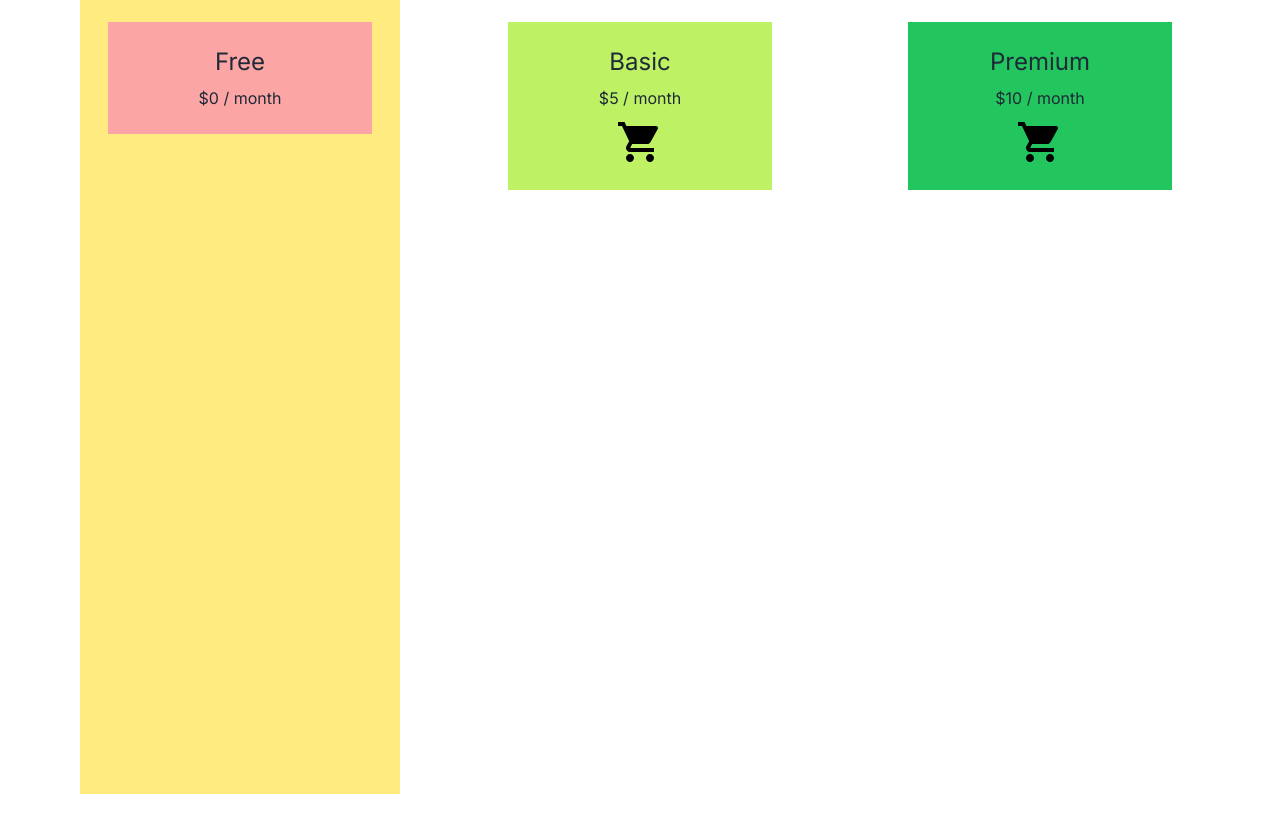
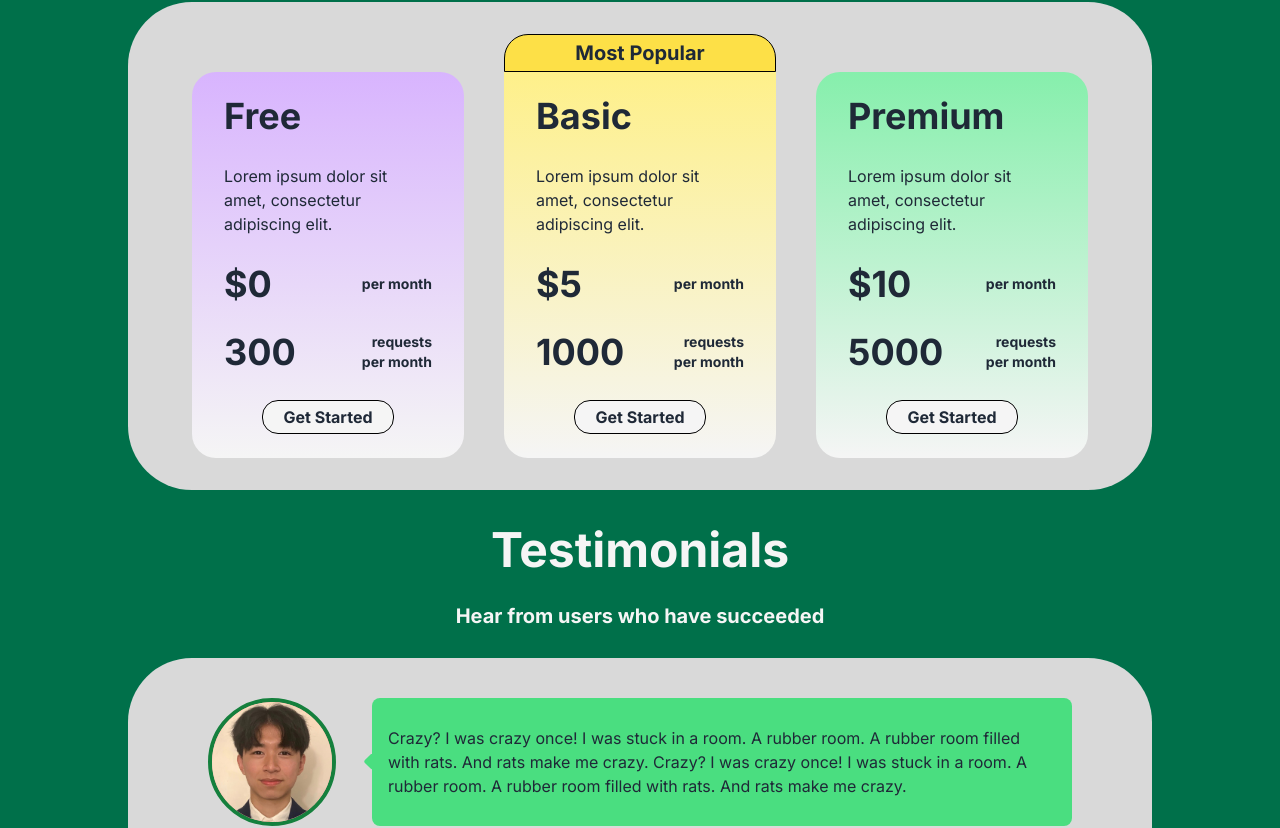
Before and after one commit to viLoqi/neo_client, a Next.js app: page /pricing in a window 1280 px wide. Shown: the part 232-1060 px from the top of the page. Before the commit the page ends 1026 px from the top, so only its background shows below. Built offline with nearby package versions, Linux system fonts and the light colour scheme; no server answers.

Commit message:
updated the pricing page to match the figma

```diff
--- a/app/(routes)/pricing/page.tsx
+++ b/app/(routes)/pricing/page.tsx
@@ -1,64 +1,178 @@
 "use client"
 import { useEffect, useState } from "react";
 import Link from "next/link";
+import Image from "next/image";
 
 import { useAuthState } from "react-firebase-hooks/auth";
 import { auth } from "@/app/_modules/firebase"
 
 import { Navbar } from "@/app/_components/Navbar";
 
+interface tierCard {
+    tier: string;
+    text: string;
+    cost: number;
+    requests: number;
+    grad_bg_color: string; // gradiant color (starts at the top)
+    accent_bg_color: string; // the bg-color of the top bar and (optionally) the get started button
+    isMostPopular: boolean;
+}
+
+interface testimonialCard {
+    image_url: string;
+    text: string;
+    text_bubble_color: string;
+    isFacingRight?: boolean;
+}
+
 const PricingPage = () => {
     const [user, loading] = useAuthState(auth);
-    const [tier, setTier] = useState("Free");
+    const [userTier, setUserTier] = useState("");
 
     useEffect(() => {
         if (!loading)
             fetch(`/api/payment/user?email=${user?.email}`).then((res) => res.json())
-                .then((userData) => setTier(userData.tier)).catch((e) => console.log("User not found!"));
+                .then((userData) => setUserTier(userData.tier)).catch((e) => console.log("User not found!"));
     }, [loading, user?.email])
 
 
-    // =========== STYLING ===========
-    const flexChildStyle = "m-7 py-6 flex flex-col justify-evenly items-center gap-y-2";
-    const shoppingCartSVG = <svg xmlns="http://www.w3.org/2000/svg" width="48" height="48" id="cart"><path d="M14 36c-2.21 0-3.98 1.79-3.98 4s1.77 4 3.98 4 4-1.79 4-4-1.79-4-4-4zM2 4v4h4l7.19 15.17-2.7 4.9c-.31.58-.49 1.23-.49 1.93 0 2.21 1.79 4 4 4h24v-4H14.85c-.28 0-.5-.22-.5-.5 0-.09.02-.17.06-.24L16.2 26h14.9c1.5 0 2.81-.83 3.5-2.06l7.15-12.98c.16-.28.25-.61.25-.96a2 2 0 0 0-2-2H10.43l-1.9-4H2zm32 32c-2.21 0-3.98 1.79-3.98 4s1.77 4 3.98 4 4-1.79 4-4-1.79-4-4-4z"></path><path fill="none" d="M0 0h48v48H0z"></path></svg>
+    const tierCard = ({ tier, text, cost, requests, grad_bg_color, accent_bg_color, isMostPopular }: tierCard) => {
+        const isCurrentTier: boolean = tier === userTier;
+        const displayTopBar: boolean = isCurrentTier || isMostPopular;
+
+        return (
+            <div className="text-left max-w-[17rem]">
+                {/* (Optional) Most Popular / Your Current Tier */}
+                <div className={`p-1 rounded-t-3xl border-app-black border-[1px] ${displayTopBar ? '' : 'opacity-0'} ${accent_bg_color}`}>
+                    <h1 className="text-xl font-bold text-center">{isCurrentTier ? "YOUR CURRENT TIER" : "Most Popular"}</h1>
+                </div>
+
+                <div className={`py-6 px-8 ${displayTopBar ? "rounded-b-3xl" : "rounded-3xl"} flex flex-col gap-y-7 bg-gradient-to-b ${grad_bg_color} to-app-white`}>
+                    <h1 className="block text-4xl font-bold">{tier}</h1>
+                    <h2 className="">{text}</h2>
+
+                    <div className="flex justify-between items-center font-bold">
+                        <h1 className="text-4xl">${cost}</h1>
+                        <p className="text-sm text-right">per month</p>
+                    </div>
+
+                    <div className="flex justify-between items-center font-bold">
+                        <h1 className="text-4xl">{requests}</h1>
+                        <p className="text-sm text-right">requests<br />per month</p>
+                    </div>
+
+                    <Link className={`py-1 px-5 place-self-center rounded-2xl border-app-black border-[1px] font-bold bg-app-white`} href={"#"}>Get Started</Link>
+                </div>
+            </div>
+        );
+    }
+
+    const tiers: tierCard[] = [
+        {
+            tier: "Free",
+            text: "Lorem ipsum dolor sit amet, consectetur adipiscing elit.",
+            cost: 0,
+            requests: 300,
+            grad_bg_color: "from-purple-300",
+            accent_bg_color: "bg-purple-400",
+            isMostPopular: false,
+        },
+        {
+            tier: "Basic",
+            text: "Lorem ipsum dolor sit amet, consectetur adipiscing elit.",
+            cost: 5,
+            requests: 1000,
+            grad_bg_color: "from-yellow-200",
+            accent_bg_color: "bg-yellow-300",
+            isMostPopular: true,
+        },
+        {
+            tier: "Premium",
+            text: "Lorem ipsum dolor sit amet, consectetur adipiscing elit.",
+            cost: 10,
+            requests: 5000,
+            grad_bg_color: "from-green-300",
+            accent_bg_color: "bg-green-400",
+            isMostPopular: false,
+        },
+    ]
+
+    const testimonialCard = ({ image_url, text, text_bubble_color, isFacingRight = true }: testimonialCard) => {
+        return (
+            <div className={`flex ${isFacingRight ? "flex-row-reverse" : "flex-row"} justify-start gap-6`}>
+                {/* Profile Picture */}
+                <div className="w-[8rem] h-[8rem] relative flex-none bg-red-300 rounded-full border-app-accent border-4">
+                    <Image
+                        src={image_url}
+                        alt="User Testimonial Picture"
+                        layout="fill"
+                        objectFit="cover"
+                        className="rounded-full absolute"
+                    />
+                </div>
+
+                {/* Speech Bubble */}
+                <div className={`h-[8rem] flex ${isFacingRight ? "flex-row-reverse justify-start" : "flex-row justify-end"} items-center`}>
+                    <div className="w-3 overflow-hidden">
+                        <div className={`h-4 ${text_bubble_color} rotate-45 transform ${isFacingRight ? "origin-top-left" : "origin-bottom-right"} rounded-sm`}></div>
+                    </div>
+                    <div className={`h-[8rem] max-h-[8rem] ${text_bubble_color} p-4 rounded-lg flex-1 ${isFacingRight ? "justify-end text-right" : "justify-start text-left"} flex items-center`}>{text}</div>
+                </div>
+            </div>
+        );
+    }
+
+    const testimonials: testimonialCard[] = [
+        {
+            image_url: "/dummy-user-pic.jpg",
+            text: "Crazy? I was crazy once! I was stuck in a room. A rubber room. A rubber room filled with rats. And rats make me crazy. Crazy? I was crazy once! I was stuck in a room. A rubber room. A rubber room filled with rats. And rats make me crazy.",
+            text_bubble_color: "bg-green-400"
+        },
+        {
+            image_url: "/google-logo.png",
+            text: "Loqi is legit the greatest app to have existed of all time!",
+            text_bubble_color: "bg-green-400"
+        },
+        {
+            image_url: "/google-logo.png",
+            text: "Loqi is legit the greatest app to have existed of all time!",
+            text_bubble_color: "bg-green-400"
+        },
+        {
+            image_url: "/dummy-user-pic.jpg",
+            text: "Crazy? I was crazy once! I was stuck in a room. A rubber room. A rubber room filled with rats. And rats make me crazy. Crazy? I was crazy once! I was stuck in a room. A rubber room. A rubber room filled with rats. And rats make me crazy.",
+            text_bubble_color: "bg-green-400"
+        },
+    ]
+
 
     return (
-        <div>
+        <div className="min-h-screen pb-[4rem] bg-app-primary">
             <Navbar />
-            <div className="text-center">
-                <h1 className="text-3xl m-5">Loqi Subscription</h1>
-                <p className="text-gray-500 m-4">Logged in as {user?.displayName}</p>
-                <p className="text-[#FFD700] m-4 font-bold">Current Tier: {tier}</p>
+            <div className="text-center mt-8">
+                <div className="flex flex-col place-items-center gap-7">
+                    <h1 className="text-5xl font-bold text-app-white">Pricing Plans</h1>
+                    <p className="text-xl font-bold text-app-white">Choose the plan that best suits your needs</p>
 
-                <div className="w-full flex justify-evenly">
-                    <div className={"w-1/4 h-screen " + (tier === "Free" ? "bg-[#FFD700]/[.50]" : "")}>
-                        <div className={flexChildStyle + " bg-red-300"}>
-                            <p className="text-2xl">Free</p>
-                            <p className="text-1xl">$0 / month</p>
-                        </div>
+                    {/* Displays all current tiers */}
+                    <div className="w-[80%] py-8 px-10 bg-app-gray rounded-[4rem] flex gap-10 justify-center">
+                        {tiers.map(t => tierCard(t))}
                     </div>
 
-                    <div className={"w-1/4 h-screen " + (tier === "Basic" ? "bg-[#FFD700]/[.50]" : "")}>
-                        <Link className={flexChildStyle + " bg-lime-300 cursor-pointer"} href="/checkout/basic">
-                            <p className="text-2xl">Basic</p>
-                            <p className="text-1xl">$5 / month</p>
-                            {shoppingCartSVG}
-                        </Link>
-                    </div>
+                    <h1 className="mt-2 text-5xl font-bold text-app-white">Testimonials</h1>
+                    <p className="text-xl font-bold text-app-white">Hear from users who have succeeded</p>
 
-                    <div className={"w-1/4 h-screen " + (tier === "Premium" ? "bg-[#FFD700]/[.50]" : "")}>
-                        <Link className={flexChildStyle + " bg-green-500 cursor-pointer"} href="/checkout/premium">
-                            <p className="text-2xl">Premium</p>
-                            <p className="text-1xl">$10 / month</p>
-                            {shoppingCartSVG}
-                        </Link>
+                    {/* Displays all testimonials */}
+                    <div className="w-[80%] py-10 px-[5rem] bg-app-gray rounded-[4rem] flex flex-col gap-10 justify-center">
+                        {testimonials.map((t, i) => [
+                            testimonialCard({ ...t, isFacingRight: !!(i % 2) }),
+                            i < testimonials.length - 1 && <div className="w-100 h-[0.125rem] bg-app-accent" /> // this i the divider
+                        ])}
                     </div>
                 </div>
-
             </div>
-        </div>)
-
-
+        </div>
+    )
 }
 
 export default PricingPage;
```
